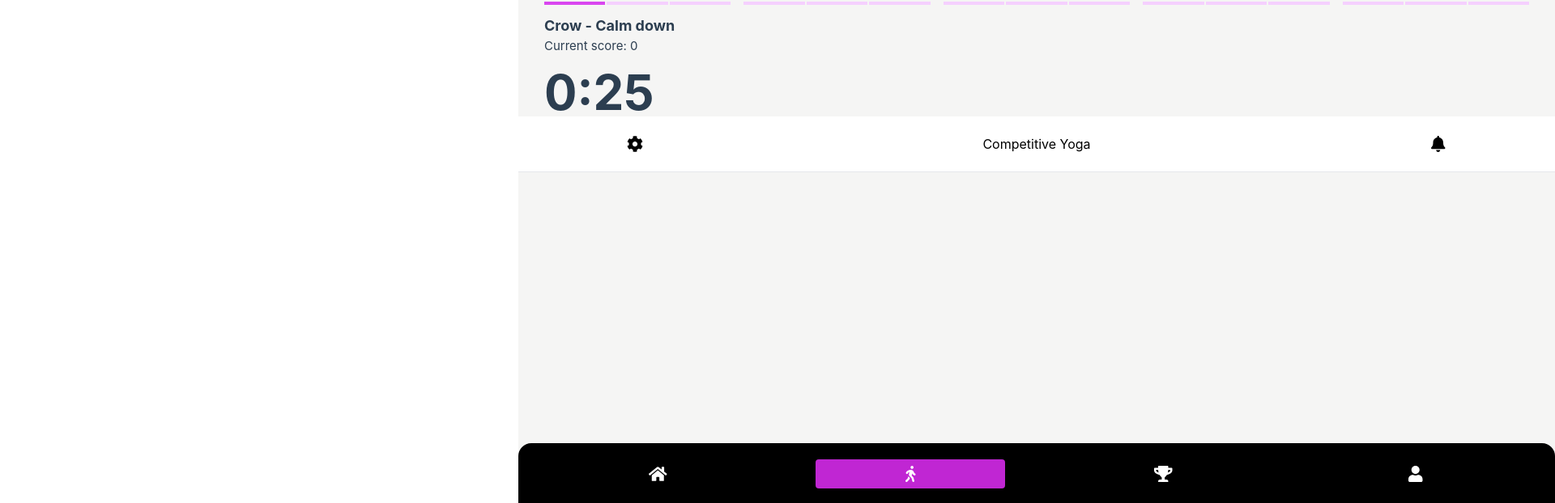
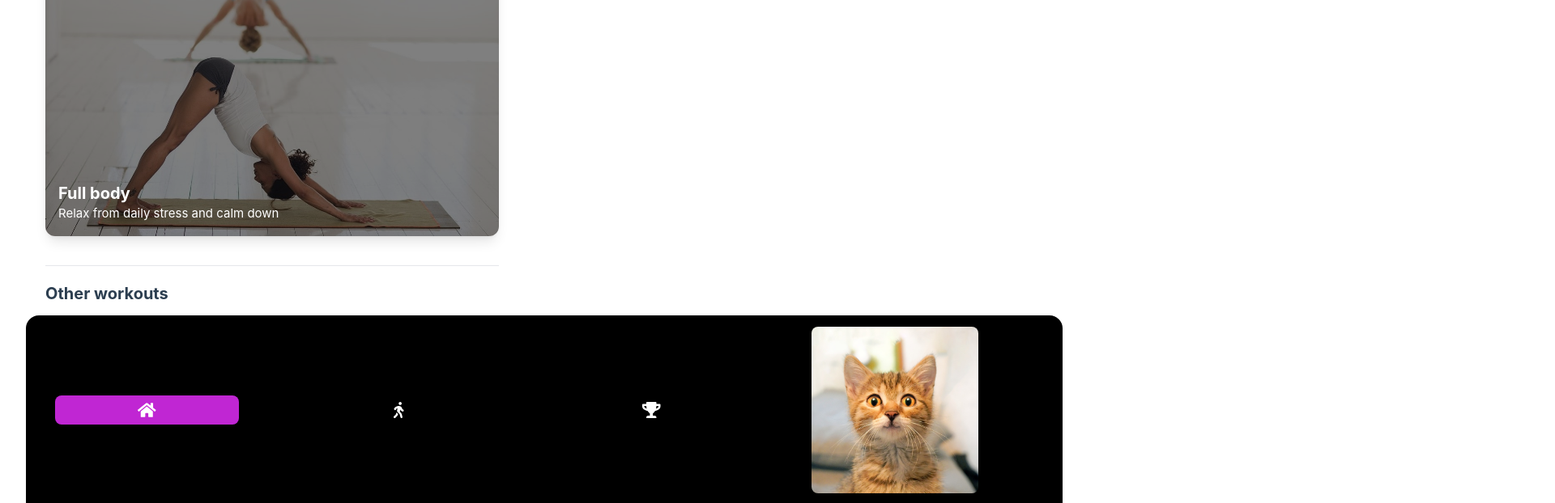
Before and after one commit to PosePals/PosePals, a Vue app in the folder frontend/: page / in a window 1280 px wide. Shown: the part 176-798 px from the top of the page at 81% size, 1920 px wide, since content can reach past the window. Built offline with nearby package versions, Linux system fonts and the light colour scheme; no server answers.

Commit message:
frontend improvements

```diff
--- a/frontend/src/App.vue
+++ b/frontend/src/App.vue
@@ -5,7 +5,7 @@ import Workouts from "@/components/Workouts.vue";
 import Scoreboard from "@/components/Scoreboard.vue";
 import WorkoutView from "@/components/WorkoutView.vue";
 
-const currView = ref(1);
+const currView = ref(0);
 </script>
 
 <template>
@@ -14,7 +14,7 @@ const currView = ref(1);
       <div class="w-1/5" v-on:click="currView = 4" :class="currView == 4 ? 'text-fuchsia-600' : ''">
         <font-awesome-icon :icon="['fas', 'cog']"/>
       </div>
-      <div class="w-3/5 text-base flex-grow flex items-center justify-center">
+      <div class="w-3/5 text-base flex-grow flex items-center justify-center text-stone-400 uppercase">
         Competitive Yoga
       </div>
       <div class="w-1/5" v-on:click="currView = 5" :class="currView == 5 ? 'text-fuchsia-600' : ''">
@@ -23,7 +23,7 @@ const currView = ref(1);
     </div>
   </header>
 
-  <main class="pt-20 py-24" v-if="currView == 0">
+  <main class="pt-20 pb-16" v-if="currView == 0">
     <div class="px-6 mb-9 mt-4">
       <WorkoutCard headline="Recommended workout for the day" workout-name="Full body"
                    workout-description="Relax from daily stress and calm down"></WorkoutCard>
@@ -45,10 +45,7 @@ const currView = ref(1);
     <WorkoutView></WorkoutView>
   </main>
 
-  <main class="pt-20 py-24" v-else-if="currView == 2">
-    <div class="px-6 mb-9 mt-4 text-xl font-bold">
-      Scoreboard
-    </div>
+  <main class="py-20" v-else-if="currView == 2">
     <div class="px-6">
       <Scoreboard></Scoreboard>
     </div>
@@ -72,25 +69,25 @@ const currView = ref(1);
     </div>
   </main>
 
-  <footer class="z-50 w-full flex fixed bottom-0 text-xl bg-black px-4 text-white rounded-tl-2xl rounded-tr-2xl py-5">
+  <footer class="z-50 w-full flex fixed bottom-0 text-xl bg-black px-4 text-white rounded-tl-2xl rounded-tr-2xl py-3 justify-center items-center">
     <div class="w-1/4 px-5" v-on:click="currView = 0">
-      <div class="rounded-lg p-1 m-auto w-5/6 text-center" :class="currView == 0 ? 'bg-fuchsia-600' : 'bg-black'">
+      <div class="rounded-lg p-1 w-5/6 text-center" :class="currView == 0 ? 'bg-fuchsia-600' : 'bg-black'">
         <font-awesome-icon :icon="['fas', 'home']"/>
       </div>
     </div>
     <div class="w-1/4 px-4" v-on:click="currView = 1">
-      <div class="rounded p-1 m-auto w-5/6 text-center" :class="currView == 1 ? 'bg-fuchsia-600' : 'bg-black'">
+      <div class="rounded p-1 w-5/6 text-center" :class="currView == 1 ? 'bg-fuchsia-600' : 'bg-black'">
         <font-awesome-icon :icon="['fas', 'walking']"/>
       </div>
     </div>
     <div class="w-1/4 px-4" v-on:click="currView = 2">
-      <div class="rounded p-1 m-auto w-5/6 text-center" :class="currView == 2 ? 'bg-fuchsia-600' : 'bg-black'">
+      <div class="rounded p-1 w-5/6 text-center" :class="currView == 2 ? 'bg-fuchsia-600' : 'bg-black'">
         <font-awesome-icon :icon="['fas', 'trophy']"/>
       </div>
     </div>
     <div class="w-1/4 px-4" v-on:click="currView = 3">
-      <div class="rounded p-1 m-auto w-5/6 text-center" :class="currView == 3 ? 'bg-fuchsia-600' : 'bg-black'">
-        <font-awesome-icon :icon="['fas', 'user']"/>
+      <div class="w-9/12 text-center border-2 rounded-lg" :class="currView == 3 ? 'border-fuchsia-600' : 'border-black'">
+        <img src="./assets/pictures/cat.jpg" alt="profile picture" class="rounded-lg"/>
       </div>
     </div>
   </footer>
--- a/frontend/src/components/Scoreboard.vue
+++ b/frontend/src/components/Scoreboard.vue
@@ -22,17 +22,17 @@ onMounted(() => {
       <font-awesome-icon :icon="['fas', 'trophy']" v-else-if="index == 2" class="w-1/6 text-amber-700 text-4xl"/>
       <div class="px-4 w-2/3">
         <p class="text-lg font-bold">{{ item[0] }}</p>
-        <p>{{ item[1] }} Points</p>
+        <p class="text-stone-500">{{ item[1] }} Points</p>
       </div>
       <img src="../assets/pictures/cat.jpg" alt="profile picture" class="rounded-xl w-1/6 shadow-md"/>
     </div>
 
-    <div v-else class="flex justify-center items-center mb-2">
-      <p class="w-1/12 text-center" :class="index == 0 ? 'text-amber-500 text-xl' : index == 1 ? 'text-stone-400 text-xl' : index == 2 ? 'text-amber-700 text-xl' : 'text-black'">{{ index+1 }}</p>
+    <div v-else class="flex justify-center items-center mb-3">
+      <p class="w-1/12 text-center text-stone-900">{{ index+1 }}</p>
       <img src="../assets/pictures/cat.jpg" alt="profile picture" class="ml-4 rounded-xl w-1/6 shadow-md"/>
       <div class="w-9/12 px-4">
         <p class="text-lg font-bold">{{ item[0] }}</p>
-        <p>{{ item[1] }} Points</p>
+        <p class="text-stone-500">{{ item[1] }} Points</p>
       </div>
     </div>
     <hr v-if="index == 2" class="mb-4"/>
--- a/frontend/src/components/WorkoutCard.vue
+++ b/frontend/src/components/WorkoutCard.vue
@@ -4,7 +4,7 @@ defineProps(["headline", "workoutName", "workoutDescription"])
 
 <template>
   <p class="text-xl font-bold mb-4">{{ headline }}</p>
-  <div class="relative text-white">
+  <div class="relative text-white shadow-lg rounded-xl">
     <img class="rounded-xl" src="../assets/pictures/woman-yoga.jpg" alt="yoga woman"/>
     <div class="bg-black h-full w-full absolute z-10 top-0 rounded-xl opacity-50"></div>
     <div class="absolute bottom-0 mb-4 mx-4 z-20">
--- a/frontend/src/components/Workouts.vue
+++ b/frontend/src/components/Workouts.vue
@@ -3,7 +3,7 @@ defineProps(["name", "description", "pos"])
 </script>
 
 <template>
-  <div class="w-1/2 relative" :class="pos == -1 ? 'ml-6 mr-3' : (pos == 1 ? 'mr-6 ml-3' : 'mx-3')">
+  <div class="w-1/2 relative shadow-lg rounded-xl mb-3" :class="pos == -1 ? 'ml-6 mr-3' : (pos == 1 ? 'mr-6 ml-3' : 'mx-3')">
     <img class="rounded-xl" src="../assets/pictures/yoga-vertical.jpg" alt="woman yoga">
     <div class="bg-black h-full w-full absolute z-10 top-0 rounded-xl opacity-50"></div>
     <div class="absolute bottom-0 mb-4 mx-4 z-20 text-white">
```
